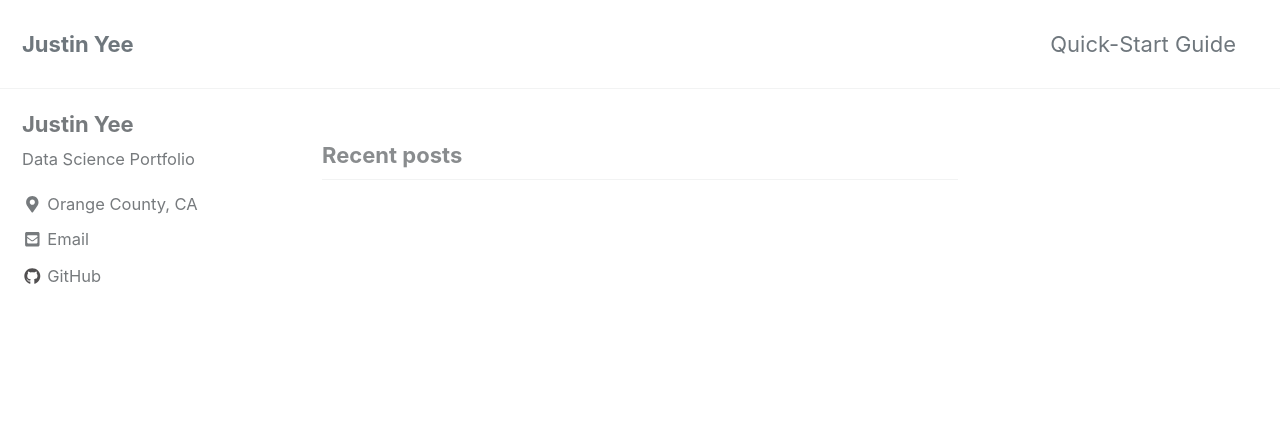
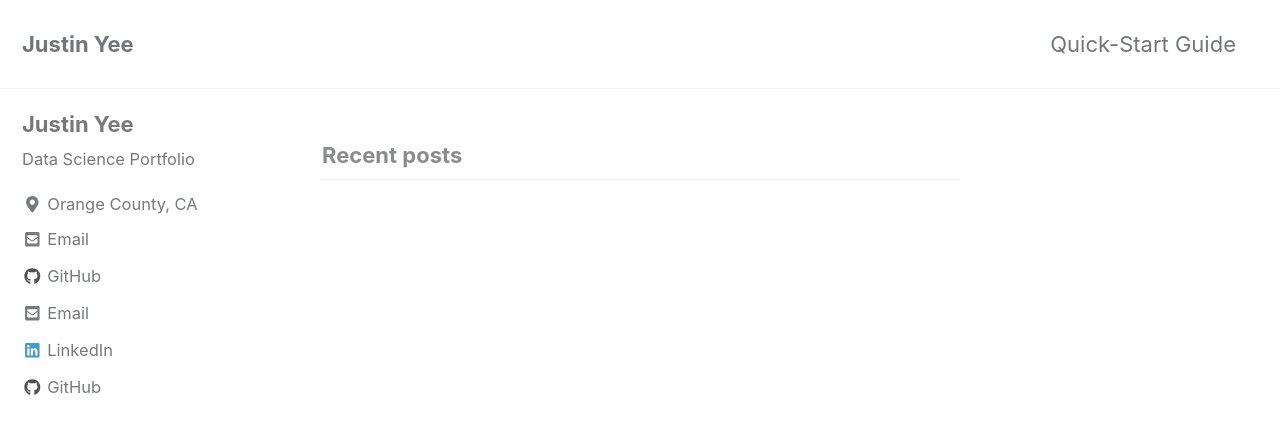
Before and after one commit to jgyee/jgyee.github.io, a Jekyll site: the page built from index.html, in a window 1280 px wide and 900 px high. Shown: the top 434 px of the window. Built offline with Jekyll 4.4.1, drawn with Linux system fonts in a browser that asks for light colours; cached includes are drawn as plain includes; nearby versions of some CDN libraries; the list of posts is cut into pages by our own code.

Commit message:
social links added

```diff
--- a/_config.yml
+++ b/_config.yml
@@ -110,7 +110,9 @@ author:
   avatar           : # path of avatar image, e.g. "/assets/images/bio-photo.jpg"
   bio              : "Data Science Portfolio"
   location         : "Orange County, CA"
-  email            :
+  email            : "justingyee@ucla.edu"
+  github           : "jgyee"
+  linkedin         : "justin-yee-89336a141/"
   links:
     - label: "Email"
       icon: "fas fa-fw fa-envelope-square"
```
